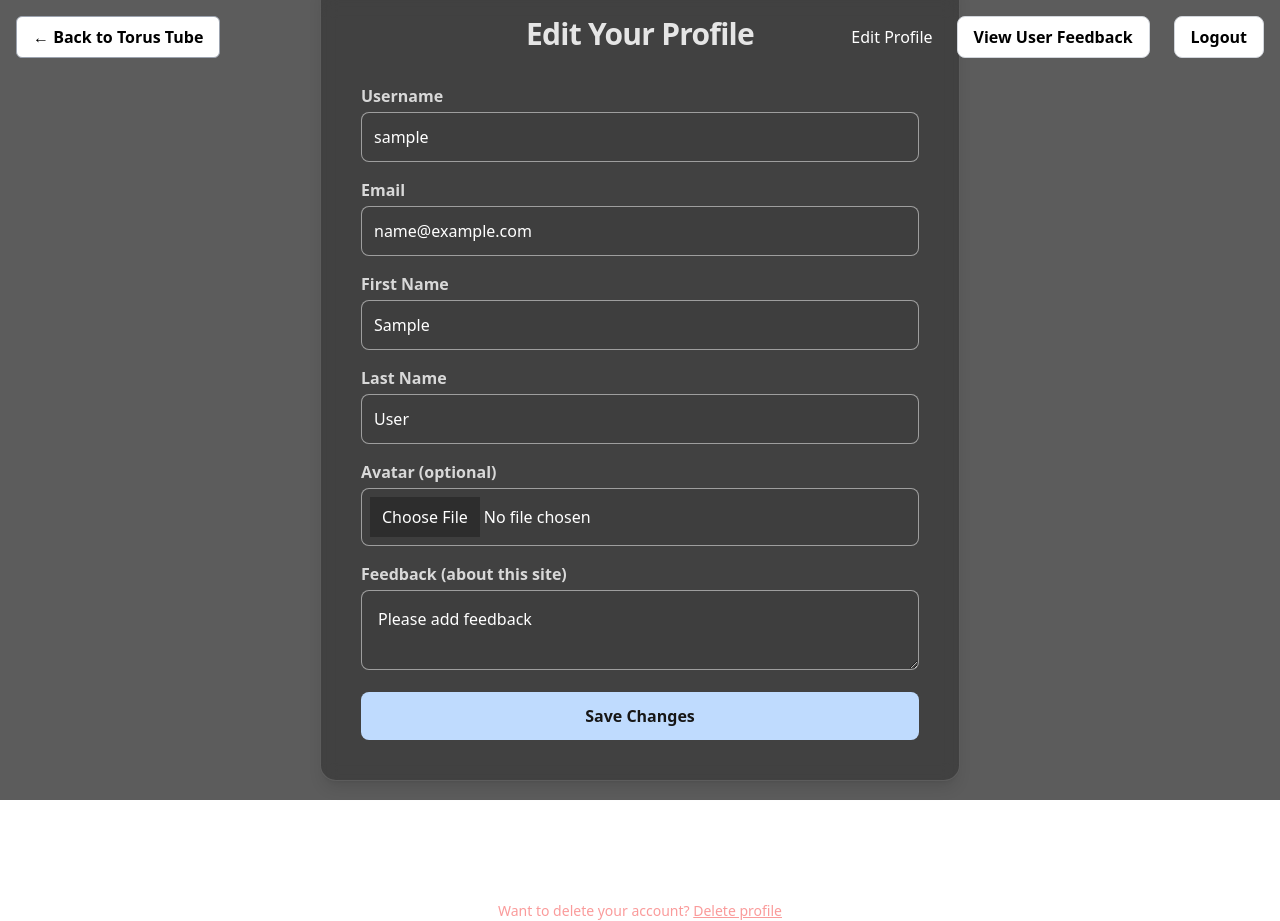
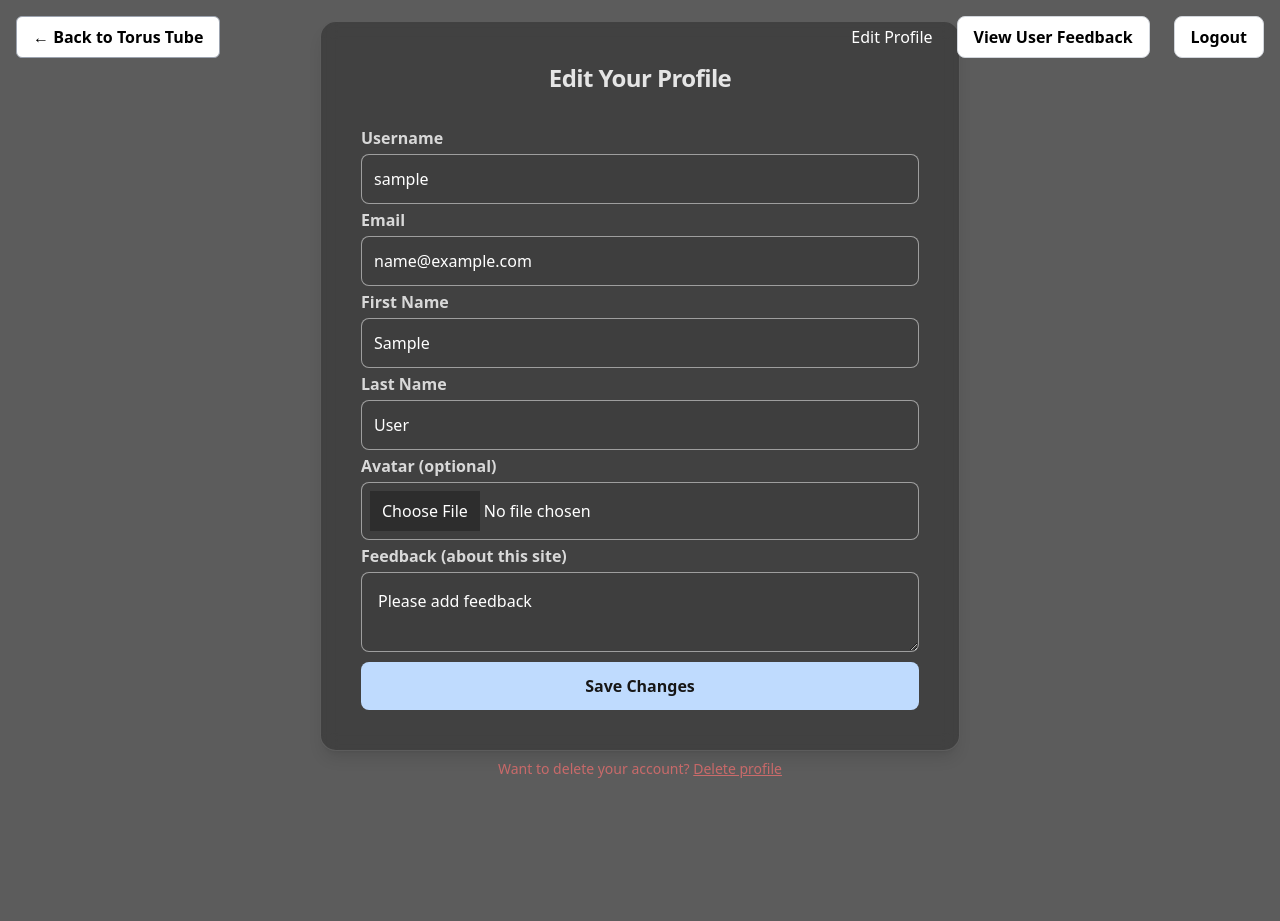
Before and after one commit to btwnTheLines/devjourney, a Django app: page /edit_profile/ in a window 1280 px wide. After the commit the page ends 778 px from the top, so only its background shows below. Run offline with Django 5.2, Linux system fonts and the light colour scheme; the visitor is signed in with stand-in values (Sample User, id 1); some libraries are stand-ins or nearby versions.

Commit message:
Update edit_profile.html - tailwind classes adjusted

```diff
--- a/app_profiles/templates/app_profiles/edit_profile.html
+++ b/app_profiles/templates/app_profiles/edit_profile.html
@@ -8,13 +8,13 @@
 <div class="absolute inset-0 -z-10 bg-neutral-900/70"></div>
 
 {# Centered card with vertical whitespace #}
-<div class="w-full max-w-2xl mx-auto px-4 my-16 md:my-24">
+<div class="w-full max-w-2xl mx-auto px-4">
   <div class="rounded-2xl p-6 md:p-10 shadow-lg backdrop-blur bg-neutral-800/50 border border-white/15">
-    <h1 class="text-3xl font-bold mb-8 text-center text-neutral-200 tracking-tight">
+    <h1 class="text-2xl font-bold mb-8 text-center text-neutral-200 tracking-tight">
       Edit Your Profile
     </h1>
 
-    <form method="post" enctype="multipart/form-data" class="space-y-4">
+    <form method="post" enctype="multipart/form-data" class="space-y-1">
       {% csrf_token %}
       {{ user_form.non_field_errors }}
       {{ profile_form.non_field_errors }}
@@ -149,7 +149,7 @@
 </div>
 
 {# --- Delete account text and modal OUTSIDE container --- #}
-<p class="mt-6 text-sm text-red-400/70 text-center">
+<p class="mt-2 text-sm text-red-400/70 text-center">
   Want to delete your account?
   <button id="openDeleteModal" type="button" class="underline hover:text-red-300">
     Delete profile
```
